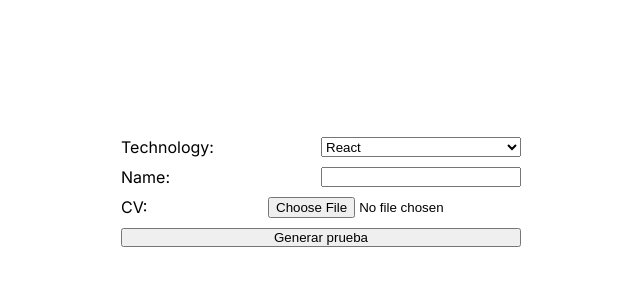
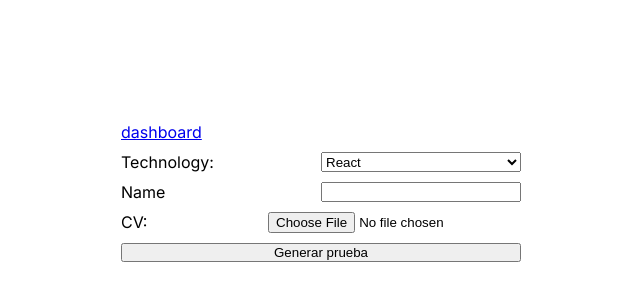
Before and after one commit to xabierlameiro/filtering-tool, a Next.js app: page / in a window 1280 px wide. Shown: the part 208-508 px from the top of the page, without its empty margins (319-959 px from the left). Built offline with nearby package versions, Linux system fonts and the light colour scheme.

Commit message:
refactor: refactor files

```diff
--- a/app/actions.ts
+++ b/app/actions.ts
@@ -59,7 +59,7 @@ const schema = z
 // WHERE id = 'b9e3b2e5-3c3f-4a8a-8b9c-1d9a9f1e9c0b';
 
 export async function createNewCandidate(
-    prevState: { message: string },
+  prevState: { url?: string },
   formData: FormData,
 ) {
   const parse = schema.safeParse({
@@ -74,7 +74,7 @@ export async function createNewCandidate(
   if (!parse.success) {
     return {
       errors: parse.error.flatten().fieldErrors,
-            message: "Error creating candidate",
+      url: ""
     };
   }
 
@@ -90,9 +90,9 @@ export async function createNewCandidate(
       await sql`DELETE FROM candidates WHERE id = ${parse.data.id}`;
     });
 
-        return { message: `https://example.com/candidates/${parse.data.id}` };
+    return { url: `https://example.com/candidates/${parse.data.id}` };
   } catch (error) {
     console.error("Error creating candidate", error);
-        return { message: "Error creating candidate" };
+    return { url: "" };
   }
 }
--- a/app/add-form.tsx
+++ b/app/add-form.tsx
@@ -4,12 +4,11 @@ import { createNewCandidate } from "./actions";
 import React from "react";
 
 const initialState = {
-  message: "",
+  url: "",
   errors: {},
 };
 
-// TODO: Pending refactor
-function Errors({ errors }: { errors?: string[] }) {
+function Errors({ errors }: { readonly errors?: readonly string[] }) {
   if (!errors) return null;
   return <span style={{ color: "red" }}>{errors[0]}</span>;
 }
@@ -26,30 +25,28 @@ export default function CreateNewCandidateForm() {
 
   return (
     <>
-      {state.message && (
-        <input type="text" name="url" value={state.message} disabled />
-      )}
+      {state.url && <input type="text" name="url" value={state.url} disabled />}
       <form ref={formRef} action={formAction}>
-        <label>
-          Technology:
-          <select name="technology">
+        <fieldset>
+          <label htmlFor="technology">Technology:</label>
+          <select name="technology" id="technology">
             <option value="react">React</option>
             <option value="nextjs">Vue</option>
             <option value="typescript">Svelte</option>
             <option value="python">Nextjs</option>
           </select>
           <Errors errors={state.errors?.technology} />
-        </label>
-        <label>
-          Name:
-          <input type="text" name="name" />
+        </fieldset>
+        <fieldset>
+          <label htmlFor="name">Name</label>
+          <input type="text" name="name" id="name" />
           <Errors errors={state.errors?.name} />
-        </label>
-        <label>
-          CV:
-          <input type="file" name="cv" accept=".pdf" />
+        </fieldset>
+        <fieldset>
+          <label htmlFor="cv">CV:</label>
+          <input type="file" name="cv" accept=".pdf" id="cv" />
           <Errors errors={state.errors?.cv} />
-        </label>
+        </fieldset>
         <input type="submit" value="Generar prueba" />
       </form>
     </>
--- a/app/page.module.css
+++ b/app/page.module.css
@@ -14,9 +14,10 @@
     max-width: 400px;
     gap: 10px;
   }
-  & label {
+  & fieldset {
     display: grid;
     grid-template-columns: 1fr 1fr;
+    border: none;
   }
   & span {
     grid-column: 1 / 3;
--- a/app/page.tsx
+++ b/app/page.tsx
@@ -1,13 +1,14 @@
 import styles from "./page.module.css";
 import CreateNewCandidateForm from "./add-form";
+import Link from "next/link";
 
 /**
  * @description This is the landing page of the application
- * @todo Add template, styles and functionality
  */
 export default function Home() {
   return (
     <main className={styles.main}>
+      <Link href="/dashboard">dashboard</Link>
       <CreateNewCandidateForm />
     </main>
   );
```
Lines whose indentation alone changed are shown as unchanged.
